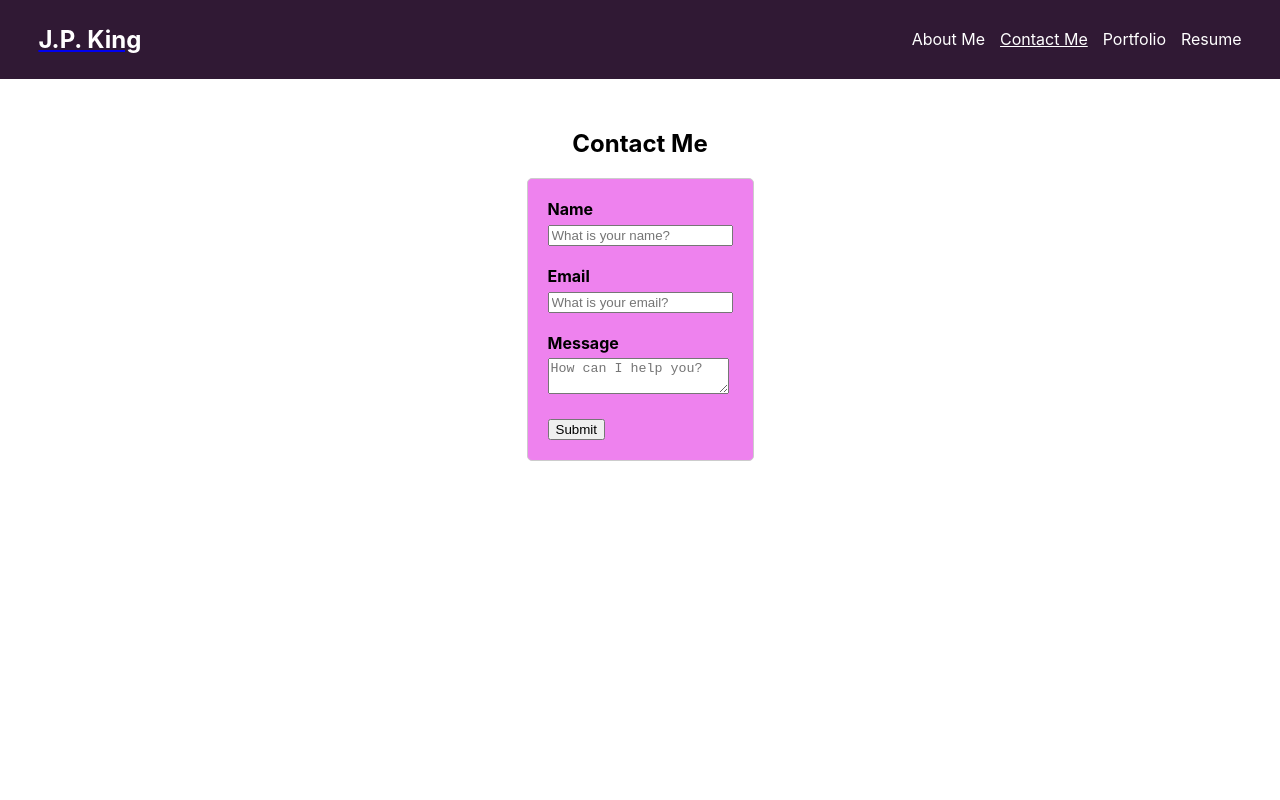
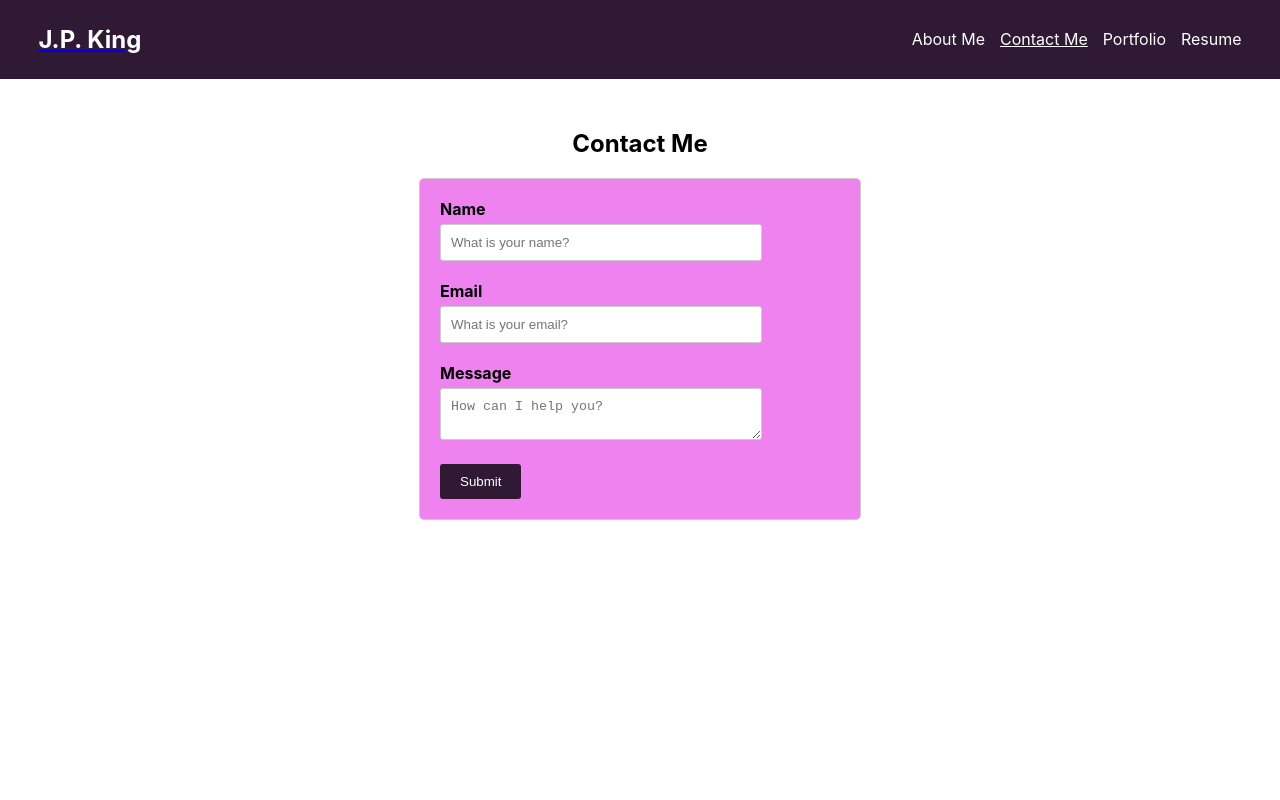
Before and after one commit to jp-king-1337/react_portfolio, a React (Create React App) app: page /contact in a window 1280 px wide. Shown: the top 800 px of the page. Built offline with nearby package versions, Linux system fonts and the light colour scheme.

Commit message:
I'm doing something wrong trying to center things in the form. Not sure what, gonna consult previous work.

```diff
--- a/src/index.css
+++ b/src/index.css
@@ -152,6 +152,8 @@ footer {
 
 /* Contact Page Styles */
 .contact-form {
+    align-items: center;
+    width: 400px;
     background: violet;
     margin: 0 auto;
     padding: 20px;
@@ -168,3 +170,24 @@ footer {
     margin-bottom: 5px;
     font-weight: bold;
 }
+
+.form-group input,
+.form-group textarea {
+    width: 300px;
+    padding: 10px;
+    border: 1px solid #ccc;
+    border-radius: 3px;
+}
+
+button[type="submit"] {
+    background-color: #301934;
+    color: white;
+    border: none;
+    padding: 10px 20px;
+    border-radius: 3px;
+    cursor: pointer;
+}
+
+button[type="submit"]:hover {
+    background-color: #51284f;
+}
```
